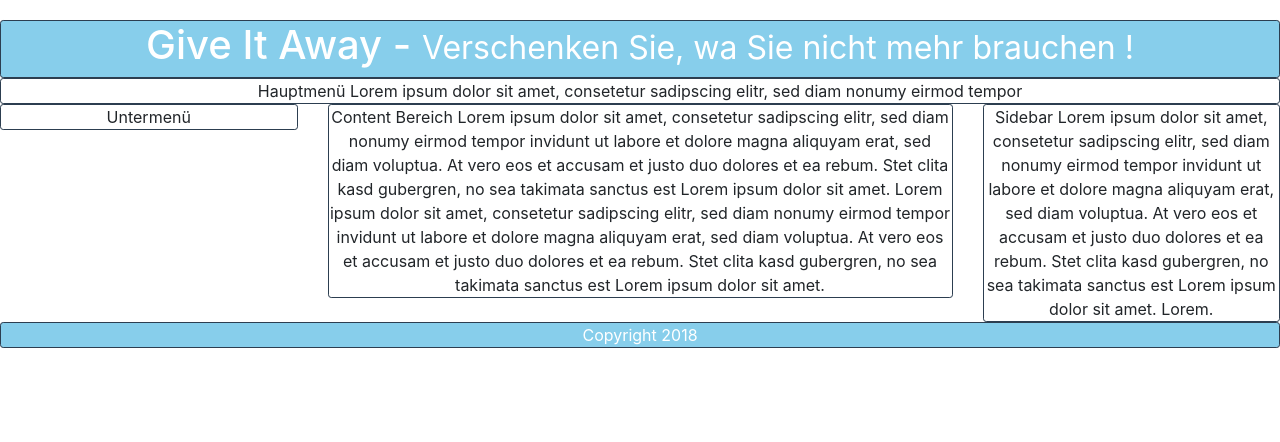
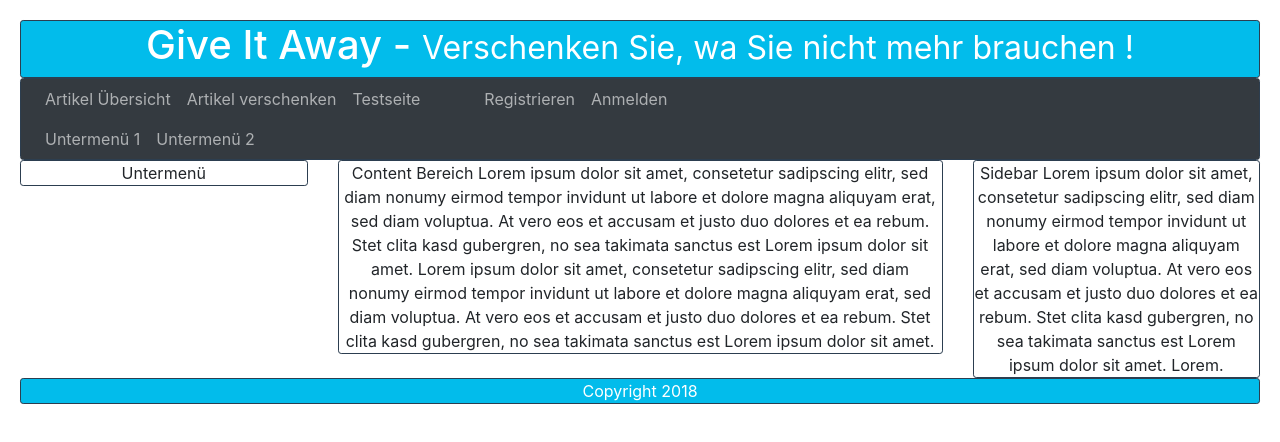
Before and after one commit to SaidulHofmann/MartinPolak-Give-It-Away-Frontend, an Angular app: page / in a window 1280 px wide. Shown: the top 442 px of the page. Built offline with nearby package versions, Linux system fonts and the light colour scheme.

Commit message:
Add Navigation with two bars and static links.

```diff
--- a/src/app/app-navbar/app-navbar.component.html
+++ b/src/app/app-navbar/app-navbar.component.html
@@ -1,31 +1,35 @@
-<nav class="navbar navbar-expand-md navbar-dark bg-dark fixed-top">
-  <a class="navbar-brand" href="#">Navbar</a>
+<nav class="navbar navbar-expand-sm py-0 navbar-custom navbar-dark bg-dark sticky-top">
   <button class="navbar-toggler" type="button" data-toggle="collapse" data-target="#navbarsExampleDefault" aria-controls="navbarsExampleDefault" aria-expanded="false" aria-label="Toggle navigation">
-    <span class="navbar-toggler-icon"></span>
+    <span class="navbar-toggler-icon custom-toggler"></span>
   </button>
-  <div class="collapse navbar-collapse" id="navbarsExampleDefault">
+  <div class="collapse navbar-collapse flex-column" id="navbarsExampleDefault">
+
     <ul class="navbar-nav mr-auto">
-      <li class="nav-item active">
-        <a class="nav-link" href="#">Home <span class="sr-only">(current)</span></a>
+      <li class="nav-item">
+        <a class="nav-link" href="#">Artikel Übersicht</a>
       </li>
       <li class="nav-item">
-        <a class="nav-link" href="#">Link</a>
+        <a class="nav-link" href="#">Artikel verschenken</a>
       </li>
       <li class="nav-item">
-        <a class="nav-link disabled" href="#">Disabled</a>
+        <a class="nav-link" href="#">Testseite</a>
       </li>
-      <li class="nav-item dropdown" ngbDropdown>
-        <a ngbDropdownToggle class="nav-link dropdown-toggle" href="#" id="dropdown01" data-toggle="dropdown" aria-haspopup="true" aria-expanded="false">Dropdown</a>
-        <div ngbDropdownMenu class="dropdown-menu" aria-labelledby="dropdown01">
-          <a class="dropdown-item" href="#">Action</a>
-          <a class="dropdown-item" href="#">Another action</a>
-          <a class="dropdown-item" href="#">Something else here</a>
-        </div>
+      <li class="nav-item">
+        <a class="nav-link ml-5" href="#">Registrieren</a>
+      </li>
+      <li class="nav-item">
+        <a class="nav-link" href="#">Anmelden</a>
       </li>
     </ul>
-    <form class="form-inline my-2 my-lg-0">
-      <input class="form-control mr-sm-2" type="text" placeholder="Search" aria-label="Search">
-      <button class="btn btn-outline-success my-2 my-sm-0" type="submit">Search</button>
-    </form>
+
+    <ul class="navbar-nav w-100">
+      <li class="nav-item">
+        <a class="nav-link" href="#">Untermenü 1</a>
+      </li>
+      <li class="nav-item">
+        <a class="nav-link" href="#">Untermenü 2</a>
+      </li>
+    </ul>
+
   </div>
 </nav>
--- a/src/app/app-navbar/app-navbar.component.scss
+++ b/src/app/app-navbar/app-navbar.component.scss
@@ -0,0 +1,14 @@
+.navbar {
+  background-color: darkslategray;
+}
+
+/* change the link color */
+.navbar-custom .navbar-nav .nav-link {
+  /* color: rgba(255,255,255,.3); */
+}
+
+/* change the color of active or hovered links */
+.navbar-custom .nav-item.active .nav-link,
+.navbar-custom .nav-item:hover .nav-link {
+  color: white;
+}
--- a/src/app/app.component.html
+++ b/src/app/app.component.html
@@ -1,6 +1,5 @@
-<!--The content below is only a placeholder and can be replaced.-->
+<div container-fluid>
 
-<div container-fluid>
   <div class="row">
 
     <div class="col-sm-12 order-1">
@@ -11,8 +10,7 @@
 
     <div class="col-sm-12 order-2">
       <nav class="mainMenu">
-        Hauptmenü
-        Lorem ipsum dolor sit amet, consetetur sadipscing elitr, sed diam nonumy eirmod tempor
+        <app-navbar></app-navbar>
       </nav>
     </div>
 
--- a/src/app/app.component.scss
+++ b/src/app/app.component.scss
@@ -6,5 +6,5 @@
 
 .header, .footer {
   color: white;
-  background: skyblue;
+  background: #02bceb;
 }
--- a/src/styles.scss
+++ b/src/styles.scss
@@ -1,13 +1,13 @@
 /* You can add global styles to this file, and also import other style files */
 
 /* Theme01 can overwrite bootstrap definitions. */
-/* @import "styles/theme01"; */
+@import "styles/theme01";
 
 /* Bootstrap style definitions */
-/* @import "../node_modules/bootstrap/scss/bootstrap.scss"; */
+@import "../node_modules/bootstrap/scss/bootstrap.scss";
 
 body {
-  padding-top: 20px;
+  padding: 20px;
 }
 
 .starter-template {
--- a/src/styles/_theme01.scss
+++ b/src/styles/_theme01.scss
@@ -1,5 +1,18 @@
+/* Bootstrap Theme 01 */
 
+
+/* Bootstrap maps. */
+/*-------------------------*/
+/*
 $theme-colors: (
   "primary": #84329b,
   "secondary": #02bceb
 );
+*/
+
+
+/* Bootstrap variables. */
+/*-------------------------*/
+
+$navbar-dark-color: rgba(255,255,255,.6);
+$navbar-dark-hover-color: rgba(255,255,255,.90);
```
Also changed, not shown: .angular-cli.json.
